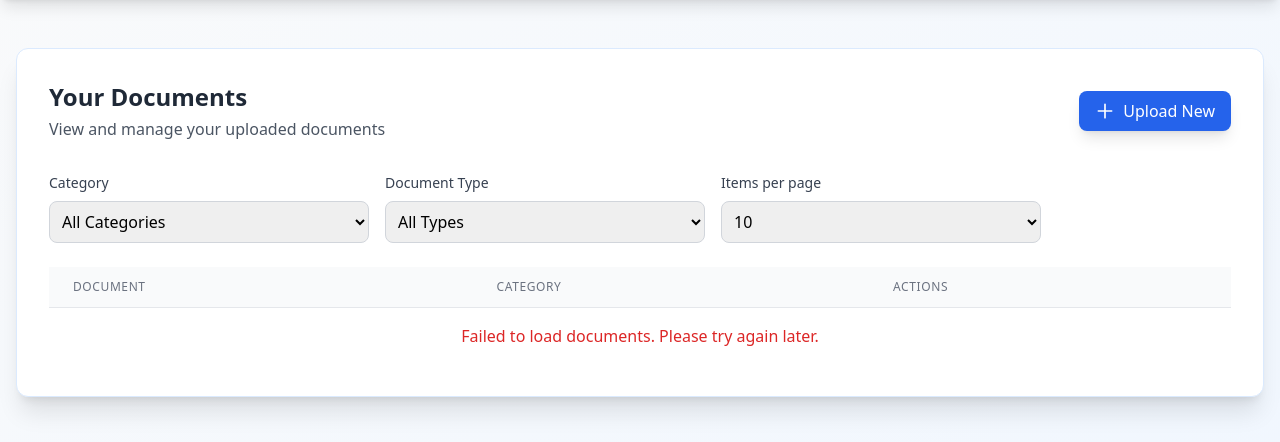
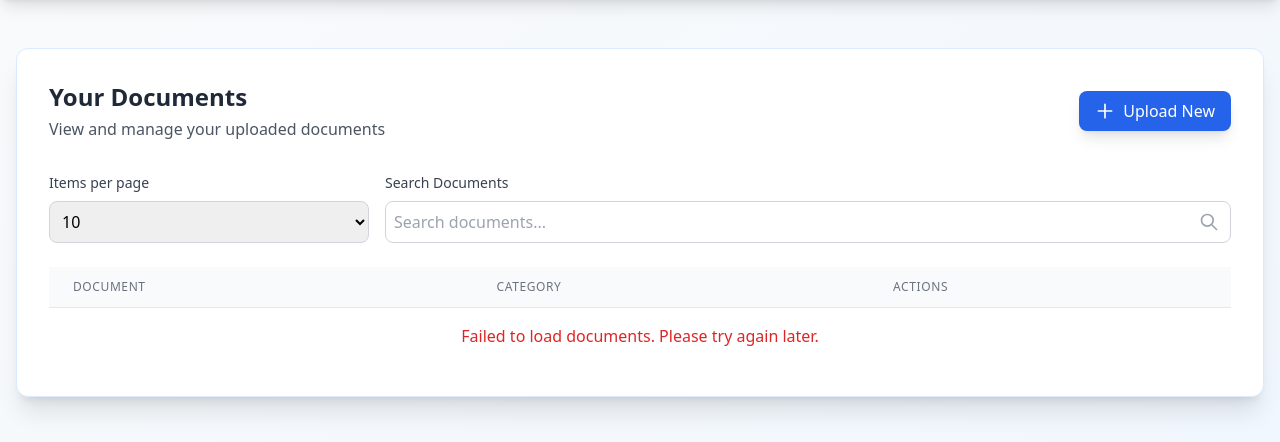
Before and after one commit to kevinnadar22/OneScan, a Flask app: page /view in a window 1280 px wide. Shown: the part 81-523 px from the top of the page. Run offline with Flask 3, Linux system fonts and the light colour scheme; some libraries are stand-ins or nearby versions.

Commit message:
Refactor document view page with enhanced search and pagination

```diff
--- a/static/js/view_docs.js
+++ b/static/js/view_docs.js
@@ -10,8 +10,6 @@ document.addEventListener('DOMContentLoaded', function() {
     const startRange = document.getElementById('startRange');
     const endRange = document.getElementById('endRange');
     const totalItems = document.getElementById('totalItems');
-    const categoryFilter = document.getElementById('categoryFilter');
-    const typeFilter = document.getElementById('typeFilter');
     const itemsPerPage = document.getElementById('itemsPerPage');
     const previewModal = document.getElementById('previewModal');
     const closePreview = document.getElementById('closePreview');
@@ -19,90 +17,70 @@ document.addEventListener('DOMContentLoaded', function() {
     const previewContent = document.getElementById('previewContent');
     const viewOnIPFS = document.getElementById('viewOnIPFS');
     const viewOnEtherscan = document.getElementById('viewOnEtherscan');
+    const searchInput = document.getElementById('searchInput');
+    const currentPageDisplay = document.getElementById('currentPageDisplay');
+    const totalPagesDisplay = document.getElementById('totalPagesDisplay');
 
     // State
     let currentPage = 1;
-    let documentTypes = {};
     let currentFilters = {
-        category: '',
-        type: '',
-        limit: 10
+        limit: 10,
+        search: ''
     };
+    let allDocuments = []; // Store all documents for client-side search
 
     // Initialize
     init();
 
     async function init() {
-        await fetchDocumentTypes();
-        populateFilters();
-        fetchDocuments();
-        setupEventListeners();
+        // Get page from URL if exists
+        const urlParams = new URLSearchParams(window.location.search);
+        const pageParam = parseInt(urlParams.get('page'));
+        if (pageParam && !isNaN(pageParam)) {
+            currentPage = pageParam;
         }
 
-    async function fetchDocumentTypes() {
-        try {
-            const response = await fetch('/api/document-types');
-            documentTypes = await response.json();
-        } catch (error) {
-            console.error('Error fetching document types:', error);
-        }
+        const limitParam = parseInt(urlParams.get('limit'));
+        if (limitParam && !isNaN(limitParam)) {
+            currentFilters.limit = limitParam;
+            itemsPerPage.value = limitParam;
         }
 
-    function populateFilters() {
-        // Populate category filter
-        Object.keys(documentTypes).forEach(category => {
-            const option = document.createElement('option');
-            option.value = category;
-            option.textContent = category;
-            categoryFilter.appendChild(option);
-        });
-
-        // Handle category change
-        categoryFilter.addEventListener('change', function(e) {
-            const category = e.target.value;
-            currentFilters.category = category;
-            currentFilters.type = '';
-            typeFilter.innerHTML = '<option value="">All Types</option>';
-
-            if (category && documentTypes[category]) {
-                Object.entries(documentTypes[category]).forEach(([name, value]) => {
-                    const option = document.createElement('option');
-                    option.value = value;
-                    option.textContent = name;
-                    typeFilter.appendChild(option);
-                });
+        setupEventListeners();
+        fetchDocuments();
     }
 
-            currentPage = 1;
-            fetchDocuments();
-        });
+    function updateURL() {
+        const url = new URL(window.location);
+        url.searchParams.set('page', currentPage);
+        url.searchParams.set('limit', currentFilters.limit);
+        window.history.pushState({}, '', url);
     }
 
     function setupEventListeners() {
-        // Filter changes
-        typeFilter.addEventListener('change', function(e) {
-            currentFilters.type = e.target.value;
-            currentPage = 1;
-            fetchDocuments();
-        });
-
+        // Items per page change
         itemsPerPage.addEventListener('change', function(e) {
             currentFilters.limit = parseInt(e.target.value);
             currentPage = 1;
+            updateURL();
             fetchDocuments();
         });
 
         // Pagination
         prevPageBtn.addEventListener('click', () => {
-            if (currentPage > 1) {
+            if (!prevPageBtn.disabled) {
                 currentPage--;
+                updateURL();
                 fetchDocuments();
             }
         });
 
         nextPageBtn.addEventListener('click', () => {
+            if (!nextPageBtn.disabled) {
                 currentPage++;
+                updateURL();
                 fetchDocuments();
+            }
         });
 
         // Modal
@@ -115,6 +93,22 @@ document.addEventListener('DOMContentLoaded', function() {
                 previewModal.classList.add('hidden');
             }
         });
+
+        // Search functionality
+        let searchTimeout;
+        searchInput.addEventListener('input', function(e) {
+            clearTimeout(searchTimeout);
+            searchTimeout = setTimeout(() => {
+                currentFilters.search = e.target.value.toLowerCase();
+                currentPage = 1;
+                updateURL();
+                if (currentFilters.search) {
+                    filterAndDisplayDocuments();
+                } else {
+                    fetchDocuments(); // Fetch from API when search is cleared
+                }
+            }, 300);
+        });
     }
 
     async function fetchDocuments() {
@@ -124,9 +118,7 @@ document.addEventListener('DOMContentLoaded', function() {
             const connectedAddress = '0x82aF2B0E6e414E8E761336324eaCe3d09e3c4AFD';
             const queryParams = new URLSearchParams({
                 page: currentPage,
-                limit: currentFilters.limit,
-                ...(currentFilters.category && { category: currentFilters.category }),
-                ...(currentFilters.type && { type: currentFilters.type })
+                limit: currentFilters.limit
             });
 
             const response = await fetch(`http://localhost:3000/api/documents/owner/${connectedAddress}?${queryParams}`);
@@ -134,6 +126,7 @@ document.addEventListener('DOMContentLoaded', function() {
 
             if (data.success) {
                 const documents = data.data?.transactions || [];
+                allDocuments = documents;
 
                 if (!documents || documents.length === 0) {
                     hideLoading();
@@ -144,17 +137,9 @@ document.addEventListener('DOMContentLoaded', function() {
                 renderDocuments(documents);
                 hideEmpty();
 
-                // Update pagination if pagination data exists
-                if (data.pagination) {
-                    updatePagination(data.pagination);
-                } else {
-                    // Default pagination values if not provided
-                    updatePagination({
-                        currentPage: 1,
-                        totalPages: 1,
-                        limit: documents.length,
-                        totalTransactions: documents.length
-                    });
+                // Use the pagination data from API response
+                if (data.data.pagination) {
+                    updatePagination(data.data.pagination);
                 }
             } else {
                 throw new Error('Failed to fetch documents');
@@ -164,6 +149,63 @@ document.addEventListener('DOMContentLoaded', function() {
             hideLoading();
             showError();
         }
+    }
+
+    function filterAndDisplayDocuments() {
+        let filteredDocs = [...allDocuments];
+
+        // Apply search filter
+        if (currentFilters.search) {
+            filteredDocs = filteredDocs.filter(doc => {
+                const searchStr = currentFilters.search.toLowerCase();
+                const docType = doc.decodedData.docType.toLowerCase();
+                const category = doc.decodedData.category.toLowerCase();
+                return docType.includes(searchStr) || category.includes(searchStr);
+            });
+        }
+
+        // Calculate pagination
+        const totalDocs = filteredDocs.length;
+        const totalPages = Math.ceil(totalDocs / currentFilters.limit);
+        const start = (currentPage - 1) * currentFilters.limit;
+        const end = Math.min(start + currentFilters.limit, totalDocs);
+        const currentPageDocs = filteredDocs.slice(start, end);
+
+        if (currentPageDocs.length === 0) {
+            showEmpty();
+            // Keep pagination visible but update the info
+            updatePagination({
+                currentPage: 1,
+                totalPages: 1,
+                limit: currentFilters.limit,
+                totalTransactions: 0,
+                hasNextPage: false,
+                hasPreviousPage: false
+            });
+            return;
+        }
+
+        // Update UI
+        renderDocuments(currentPageDocs);
+        hideEmpty();
+
+        // Update pagination with calculated values
+        updatePagination({
+            currentPage,
+            totalPages: Math.max(1, totalPages), // Ensure at least 1 page
+            limit: currentFilters.limit,
+            totalTransactions: totalDocs,
+            hasNextPage: end < totalDocs,
+            hasPreviousPage: currentPage > 1
+        });
+    }
+
+    function formatDocumentTitle(docType) {
+        // Remove underscores and convert to title case
+        return docType
+            .split('_')
+            .map(word => word.charAt(0).toUpperCase() + word.slice(1).toLowerCase())
+            .join(' ');
     }
 
     function renderDocuments(documents) {
@@ -177,9 +219,6 @@ document.addEventListener('DOMContentLoaded', function() {
         documentsTableBody.innerHTML = '';
 
         documents.forEach(doc => {
-            // Get the human-readable document type name
-            const docTypeName = getDocumentTypeName(doc.decodedData.category, doc.decodedData.docType);
-
             const tr = document.createElement('tr');
             tr.innerHTML = `
                 <td class="px-6 py-4 whitespace-nowrap">
@@ -190,7 +229,7 @@ document.addEventListener('DOMContentLoaded', function() {
                             </svg>
                         </div>
                         <div class="ml-4">
-                            <div class="text-sm font-medium text-gray-900">${docTypeName}</div>
+                            <div class="text-sm font-semibold text-gray-900">${formatDocumentTitle(doc.decodedData.docType)}</div>
                             <div class="text-xs text-gray-500">${formatDate(doc.timeStamp)}</div>
                             <div class="text-xs text-gray-400 mt-1 font-mono">${doc.decodedData.fileCID.slice(0, 6)}...${doc.decodedData.fileCID.slice(-4)}</div>
                         </div>
@@ -216,34 +255,82 @@ document.addEventListener('DOMContentLoaded', function() {
         });
     }
 
-    function updatePagination({ currentPage: page, totalPages, limit, totalTransactions }) {
-        startRange.textContent = ((page - 1) * limit) + 1;
-        endRange.textContent = Math.min(page * limit, totalTransactions);
+    function updatePagination({ currentPage, totalPages, limit, totalTransactions, hasNextPage, hasPreviousPage }) {
+        // Update text displays
+        startRange.textContent = totalTransactions === 0 ? 0 : ((currentPage - 1) * limit) + 1;
+        endRange.textContent = Math.min(currentPage * limit, totalTransactions);
         totalItems.textContent = totalTransactions;
+        currentPageDisplay.textContent = currentPage;
+        totalPagesDisplay.textContent = totalPages;
 
-        prevPageBtn.disabled = page === 1;
-        nextPageBtn.disabled = page === totalPages;
+        // Update button states based on API response
+        prevPageBtn.disabled = !hasPreviousPage;
+        nextPageBtn.disabled = !hasNextPage;
+
+        // Always show pagination container, but disable buttons if needed
+        paginationContainer.classList.remove('hidden');
 
         // Update page numbers
         pageNumbers.innerHTML = '';
-        for (let i = 1; i <= totalPages; i++) {
+
+        // Show limited page numbers with ellipsis
+        const maxVisiblePages = 5;
+        let startPage = Math.max(1, currentPage - Math.floor(maxVisiblePages / 2));
+        let endPage = Math.min(totalPages, startPage + maxVisiblePages - 1);
+
+        if (endPage - startPage + 1 < maxVisiblePages) {
+            startPage = Math.max(1, endPage - maxVisiblePages + 1);
+        }
+
+        // Add first page if not visible
+        if (startPage > 1) {
+            addPageButton(1);
+            if (startPage > 2) {
+                addEllipsis();
+            }
+        }
+
+        // Add visible page numbers
+        for (let i = startPage; i <= endPage; i++) {
+            addPageButton(i);
+        }
+
+        // Add last page if not visible
+        if (endPage < totalPages) {
+            if (endPage < totalPages - 1) {
+                addEllipsis();
+            }
+            addPageButton(totalPages);
+        }
+    }
+
+    function addPageButton(pageNum) {
         const button = document.createElement('button');
         button.className = `relative inline-flex items-center px-4 py-2 text-sm font-medium rounded-md ${
-                i === page
+            pageNum === currentPage
                 ? 'bg-blue-600 text-white'
                 : 'text-gray-700 bg-white border border-gray-300 hover:bg-gray-50'
         }`;
-            button.textContent = i;
+        button.textContent = pageNum;
         button.onclick = () => {
-                currentPage = i;
+            if (pageNum !== currentPage) {
+                currentPage = pageNum;
+                updateURL();
                 fetchDocuments();
+            }
         };
         pageNumbers.appendChild(button);
     }
+
+    function addEllipsis() {
+        const span = document.createElement('span');
+        span.className = 'px-2 text-gray-500';
+        span.textContent = '...';
+        pageNumbers.appendChild(span);
     }
 
     function showPreview(hash, data) {
-        previewTitle.textContent = `Document Details`;
+        previewTitle.textContent = formatDocumentTitle(data.docType);
 
         // Format date safely
         const formattedDate = data.timeStamp ? formatDate(data.timeStamp) : 'N/A';
@@ -259,7 +346,7 @@ document.addEventListener('DOMContentLoaded', function() {
                         </div>
                         <div>
                             <dt class="text-sm font-medium text-gray-500">Document Type</dt>
-                            <dd class="mt-1 text-sm text-gray-900">${data.docType || 'N/A'}</dd>
+                            <dd class="mt-1 text-sm text-gray-900">${formatDocumentTitle(data.docType) || 'N/A'}</dd>
                         </div>
                         <div>
                             <dt class="text-sm font-medium text-gray-500">Upload Date</dt>
--- a/templates/view_docs.html
+++ b/templates/view_docs.html
@@ -20,24 +20,26 @@
         <!-- Filters -->
         <div class="mb-6 flex flex-wrap gap-4">
             <div class="flex-grow max-w-xs">
-                <label for="categoryFilter" class="block text-sm font-medium text-gray-700 mb-2">Category</label>
-                <select id="categoryFilter" class="w-full p-2 border border-gray-300 rounded-lg focus:ring-2 focus:ring-blue-500 focus:border-blue-500">
-                    <option value="">All Categories</option>
-                </select>
-            </div>
-            <div class="flex-grow max-w-xs">
-                <label for="typeFilter" class="block text-sm font-medium text-gray-700 mb-2">Document Type</label>
-                <select id="typeFilter" class="w-full p-2 border border-gray-300 rounded-lg focus:ring-2 focus:ring-blue-500 focus:border-blue-500">
-                    <option value="">All Types</option>
-                </select>
-            </div>
-            <div class="flex-grow max-w-xs">
                 <label for="itemsPerPage" class="block text-sm font-medium text-gray-700 mb-2">Items per page</label>
                 <select id="itemsPerPage" class="w-full p-2 border border-gray-300 rounded-lg focus:ring-2 focus:ring-blue-500 focus:border-blue-500">
                     <option value="10">10</option>
                     <option value="20">20</option>
                     <option value="50">50</option>
                 </select>
+            </div>
+            <!-- Search Bar -->
+            <div class="flex-grow">
+                <label for="searchInput" class="block text-sm font-medium text-gray-700 mb-2">Search Documents</label>
+                <div class="relative">
+                    <input type="text" id="searchInput"
+                           class="w-full p-2 pr-10 border border-gray-300 rounded-lg focus:ring-2 focus:ring-blue-500 focus:border-blue-500"
+                           placeholder="Search documents...">
+                    <div class="absolute inset-y-0 right-0 flex items-center pr-3">
+                        <svg class="h-5 w-5 text-gray-400" fill="none" stroke="currentColor" viewBox="0 0 24 24">
+                            <path stroke-linecap="round" stroke-linejoin="round" stroke-width="2" d="M21 21l-6-6m2-5a7 7 0 11-14 0 7 7 0 0114 0z"></path>
+                        </svg>
+                    </div>
+                </div>
             </div>
         </div>
 
@@ -78,18 +80,18 @@
         </div>
 
         <!-- Pagination -->
-        <div id="paginationContainer" class="mt-6 flex items-center justify-between border-t border-gray-200 pt-4">
+        <div id="paginationContainer" class="mt-6 flex flex-col sm:flex-row items-center justify-between border-t border-gray-200 pt-4 space-y-4 sm:space-y-0">
             <div class="flex items-center">
                 <p class="text-sm text-gray-700" id="paginationInfo">
                     Showing <span class="font-medium" id="startRange">1</span> to <span class="font-medium" id="endRange">10</span> of
-                    <span class="font-medium" id="totalItems">50</span> results
+                    <span class="font-medium" id="totalItems">50</span> results | Page <span class="font-medium" id="currentPageDisplay">1</span> of <span class="font-medium" id="totalPagesDisplay">5</span>
                 </p>
             </div>
             <div class="flex items-center space-x-2">
                 <button id="prevPage" class="relative inline-flex items-center px-4 py-2 text-sm font-medium rounded-md text-gray-700 bg-white border border-gray-300 hover:bg-gray-50 disabled:opacity-50 disabled:cursor-not-allowed">
                     Previous
                 </button>
-                <div id="pageNumbers" class="flex items-center space-x-2">
+                <div id="pageNumbers" class="hidden sm:flex items-center space-x-2">
                     <!-- Page numbers will be inserted here -->
                 </div>
                 <button id="nextPage" class="relative inline-flex items-center px-4 py-2 text-sm font-medium rounded-md text-gray-700 bg-white border border-gray-300 hover:bg-gray-50 disabled:opacity-50 disabled:cursor-not-allowed">
```
Lines whose indentation alone changed are shown as unchanged.
